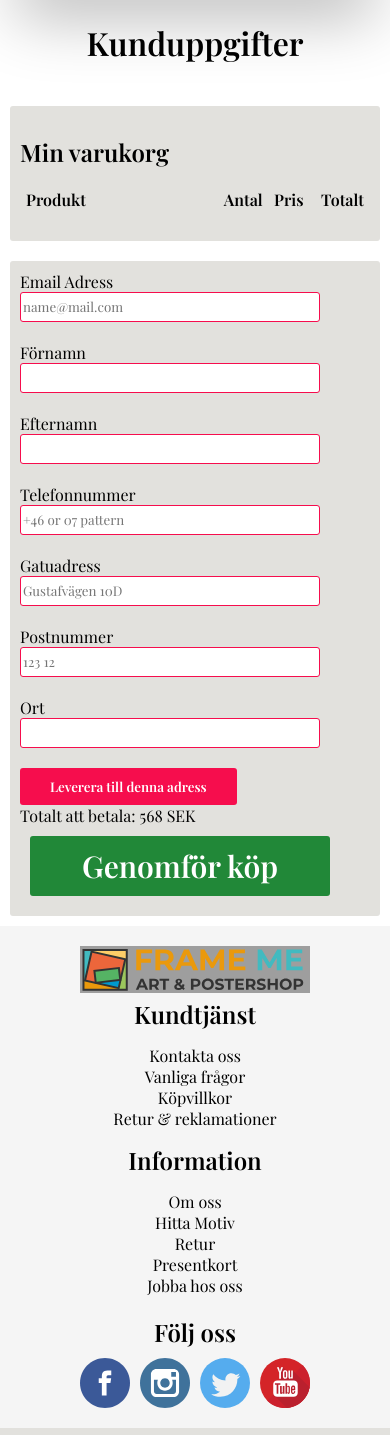
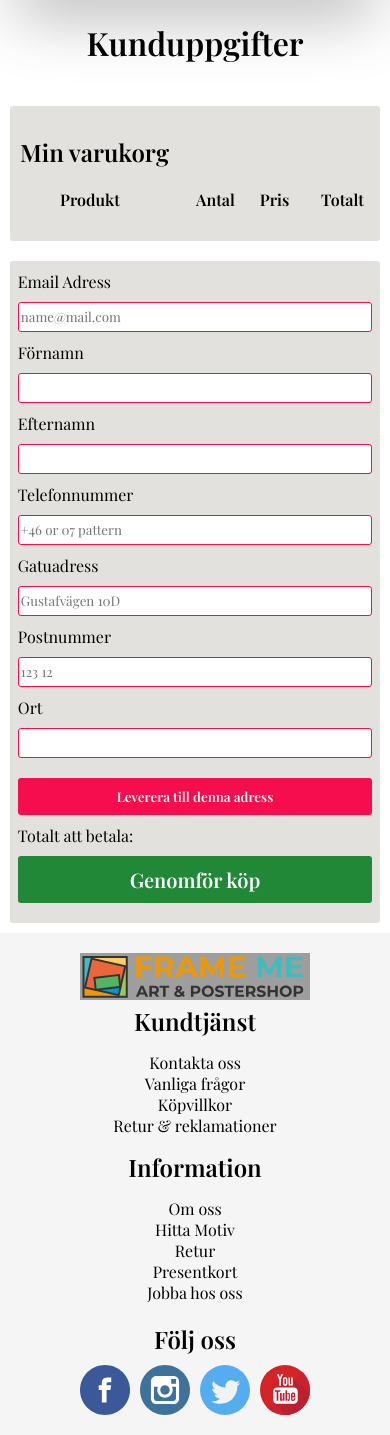
Before and after one commit to Dmitrijv/fend19-frontendproject-shop, a PHP site: page /checkout.php in a window 390 px wide. Shown: the part 88-1523 px from the top of the page. Run offline with PHP 8.4, Linux system fonts and the light colour scheme; data that the repository does not hold is empty; grey boxes are pictures that could not be loaded.

Commit message:
small adjustment

```diff
--- a/checkout.php
+++ b/checkout.php
@@ -38,20 +38,11 @@
                     <table id="checkout-table">
                         <thead class="font-bold">
                             <tr>
-                                <th>
-                                    Produkt
-                                </th>
-                                <th>
-                                </th>
-                                <th>
-                                    Antal
-                                </th>
-                                <th>
-                                    Pris
-                                </th>
-                                <th class="item-total">
-                                    Totalt
-                                </th>
+                                <th></th>
+                                <th>Produkt</th>
+                                <th>Antal</th>
+                                <th>Pris</th>
+                                <th class="item-total">Totalt</th>
                             </tr>
                         </thead>
                         <tbody class="order-list">
@@ -84,36 +75,31 @@
 
             <section class="checkout-form__delivery-section">
                 <div class="err-tips"></div>
-                <label class="checkout-form__delivery-section__label" for="">Email Adress</label><br>
-                <input class="checkout-form__delivery-section__input" id="email" type="text" name="email" placeholder="name@mail.com"><br>
+                <label class="checkout-form__delivery-section__label" for="">Email Adress</label>
+                <input class="checkout-form__delivery-section__input" id="email" type="text" name="email" placeholder="name@mail.com">
 
 
-                <label class="checkout-form__delivery-section__label" for="">Förnamn</label><br>
-                <input class="checkout-form__delivery-section__input" id="fname" type="text" name="fname"><br>
+                <label class="checkout-form__delivery-section__label" for="">Förnamn</label>
+                <input class="checkout-form__delivery-section__input" id="fname" type="text" name="fname">
 
-                <label class="checkout-form__delivery-section__label" for="">Efternamn</label><br>
-                <input class="checkout-form__delivery-section__input" id="lname" type="text" name="lname"><br>
+                <label class="checkout-form__delivery-section__label" for="">Efternamn</label>
+                <input class="checkout-form__delivery-section__input" id="lname" type="text" name="lname">
 
+                <label class="checkout-form__delivery-section__label" for="">Telefonnummer</label>
+                <input class="checkout-form__delivery-section__input" id="tel" type="text" name="phone" placeholder="+46 or 07 pattern">
 
-                <label class="checkout-form__delivery-section__label" for="">Telefonnummer</label><br>
-                <input class="checkout-form__delivery-section__input" id="tel" type="text" name="phone" placeholder="+46 or 07 pattern"><br>
+                <label class="checkout-form__delivery-section__label" for="">Gatuadress</label>
+                <input class="checkout-form__delivery-section__input" id="adress" type="text" name="adress" placeholder="Gustafvägen 10D">
 
+                <label class="checkout-form__delivery-section__label" for="">Postnummer</label>
+                <input class="checkout-form__delivery-section__input" id="pcode" type="text" name="pcode" placeholder="123 12">
 
-                <label class="checkout-form__delivery-section__label" for="">Gatuadress</label><br>
-                <input class="checkout-form__delivery-section__input" id="adress" type="text" name="adress" placeholder="Gustafvägen 10D"><br>
-
-
-                <label class="checkout-form__delivery-section__label" for="">Postnummer</label><br>
-                <input class="checkout-form__delivery-section__input" id="pcode" type="text" name="pcode" placeholder="123 12"><br>
-
-
-                <label class="checkout-form__delivery-section__label" for="">Ort</label><br>
-                <input class="checkout-form__delivery-section__input" id="city" type="text" name="county"><br>
-
+                <label class="checkout-form__delivery-section__label" for="">Ort</label>
+                <input class="checkout-form__delivery-section__input" id="city" type="text" name="county">
 
                 <button type="button" class="checkout-form__delivery-section__deliveryBtn">Leverera till denna adress</button>
 
-                <div class="checkout-form__price">Totalt att betala: 568 SEK</div>
+                <div class="checkout-form__price">Totalt att betala: <span class="real-amount"></span></div>
                 <button type="submit" class="checkout-form__delivery-section__checkoutBtn--dim">Genomför köp</button>
 
             </section>
@@ -129,7 +115,7 @@
     <!-- <script type="text/javascript" src="./js/checkout-form.js"></script> -->
 
 
-    <!-- validation js -->
+    <!-- validation js & draw order -->
     <script type="text/javascript" src="./js/ie11/checkout.js"></script>
 
 
--- a/css/style.css
+++ b/css/style.css
@@ -2909,14 +2909,61 @@ section.order-confirmation button[disabled] {
   margin: 20px 5px;
 }
 
+.checkout-form__cart-section {
+  min-width: unset;
+}
+
+.checkout-form__cart-section__sum-area {
+  margin: 0 7px 0 auto;
+}
+
 @media screen and (min-width: 800px) {
   .checkout-form__cart-section {
     width: 50%;
   }
 }
 
-.checkout-form__cart-section__sum-area {
-  margin: 0 7px 0 auto;
+.checkout-form__delivery-section label {
+  display: block;
+}
+
+.checkout-form__delivery-section input {
+  margin: 10px auto;
+}
+
+.checkout-form__delivery-section__deliveryBtn {
+  margin: 10px 0;
+  display: block;
+}
+
+@media screen and (max-width: 800px) {
+  .checkout-form__delivery-section__deliveryBtn {
+    margin: 10px 0;
+  }
+}
+
+.checkout-form__delivery-section__checkoutBtn--dim {
+  font-size: 20px;
+  margin: 10px 0 20px;
+}
+
+@media screen and (max-width: 800px) {
+  .checkout-form__delivery-section {
+    padding: 10px 2vw 0;
+    display: -webkit-box;
+    display: -ms-flexbox;
+    display: flex;
+    -webkit-box-orient: vertical;
+    -webkit-box-direction: normal;
+        -ms-flex-direction: column;
+            flex-direction: column;
+  }
+  .checkout-form__delivery-section label {
+    margin: unset;
+  }
+  .checkout-form__delivery-section input {
+    margin: 10px 0;
+  }
 }
 
 #last-chance-main .content .product-container {
--- a/sass/pages/_checkout.scss
+++ b/sass/pages/_checkout.scss
@@ -18,130 +18,6 @@
     color: $red;
   }
 }
-
-
-// .checkout-form,
-// .checkout-form--hidden {
-//   display: flex;
-
-//   flex-direction: column;
-//   justify-content: center;
-
-//   @media (min-width: 800px) {
-//     display: flex;
-
-//     flex-direction: row;
-//   }
-
-//   &__h1 {
-//     display: flex;
-//     flex-direction: column;
-//   }
-
-//   &__container-1 {
-//     @media (min-width: 800px) {
-//       display: flex;
-
-//       flex-direction: column;
-//       order: 1;
-//     }
-//   }
-
-//   &__container-2 {
-//     @media (min-width: 800px) {
-//       display: flex;
-
-//       flex-direction: column;
-
-//     }
-//   }
-
-//   &__cart-section {
-//     min-width: 300px;
-
-//     margin: 10px;
-//     padding: 10px;
-//     border-radius: 3px;
-//     background: rgb(226, 225, 221);
-
-//     @media (min-width: 800px) {
-//       position: sticky;
-//       top: 90px;
-//       min-width: 450px;
-//       min-height: 500px;
-//     }
-//   }
-
-//   &__cart-contents {
-//     @media (min-width: 800px) {}
-
-//     &__img {}
-//   }
-
-//   &__email-section {
-//     min-width: 300px;
-//     margin: 10px;
-//     padding: 10px;
-//     border-radius: 3px;
-//     background: rgb(226, 225, 221);
-
-//     @media (min-width: 800px) {}
-//   }
-
-//   &__delivery-section {
-//     @extend .checkout-form__delivery-section--click;
-//     opacity: 0.4;
-//   }
-
-//   &__delivery-section--click {
-//     min-width: 300px;
-//     margin: 10px;
-//     padding: 10px;
-//     border-radius: 3px;
-//     background: rgb(226, 225, 221);
-//   }
-
-//   &__label {}
-
-//   &__input,
-//   &__input--email {
-//     background: rgb(255, 255, 255);
-//     border: 1px solid $red;
-//     height: 30px;
-//     min-width: 300px;
-//     margin-bottom: 20px;
-//   }
-
-//   &__addBtn,
-//   &__deliveryBtn {
-//     font-weight: bold;
-//     background-color: $red;
-//     border: none;
-//     border-radius: 3px;
-//     color: white;
-//   }
-
-//   &--hidden__checkoutBtn__dim {
-//     @extend .checkout-form--hidden__checkoutBtn;
-//     opacity: 0.4;
-//   }
-
-//   &--hidden__checkoutBtn {
-//     min-width: 300px;
-//     margin: 10px;
-//     padding: 10px;
-//     font-weight: bold;
-//     font-size: 30px;
-//     background-color: $darkgreen;
-//     border: none;
-//     border-radius: 3px;
-//     color: white;
-//   }
-
-//   &--hidden__total-price {
-//     text-align: center;
-//   }
-// }
 
 .checkout-form {
   display: flex;
@@ -233,17 +109,60 @@
 }
 
 
-/* new added */
+/* new added styling*/
 #checkout-table {
   margin: 20px 5px;
 }
 
-.checkout-form__cart-section {
-  @media screen and (min-width: 800px) {
-    width: 50%;
+.checkout-form {
+  &__cart-section {
+    min-width: unset;
+
+    &__sum-area {
+      margin: 0 7px 0 auto;
+    }
+
+    @media screen and (min-width: 800px) {
+      width: 50%;
+    }
+  }
+
+  &__delivery-section {
+
+    label {
+      display: block;
+    }
+
+    input {
+      margin: 10px auto;
+    }
+
+    &__deliveryBtn {
+      margin: 10px 0;
+      display: block;
+
+      @media screen and (max-width:800px) {
+        margin: 10px 0;
+      }
+    }
+
+    &__checkoutBtn--dim {
+      font-size: 20px;
+      margin: 10px 0 20px;
+    }
+
+    @media screen and (max-width:800px) {
+      padding: 10px 2vw 0;
+      display: flex;
+      flex-direction: column;
+
+      label {
+        margin: unset;
+      }
+
+      input {
+        margin: 10px 0;
+      }
+    }
   }
 }
-
-.checkout-form__cart-section__sum-area {
-  margin: 0 7px 0 auto;
-}
```
Also changed, not shown: order.php (+5 -14 lines), 1 other file.
